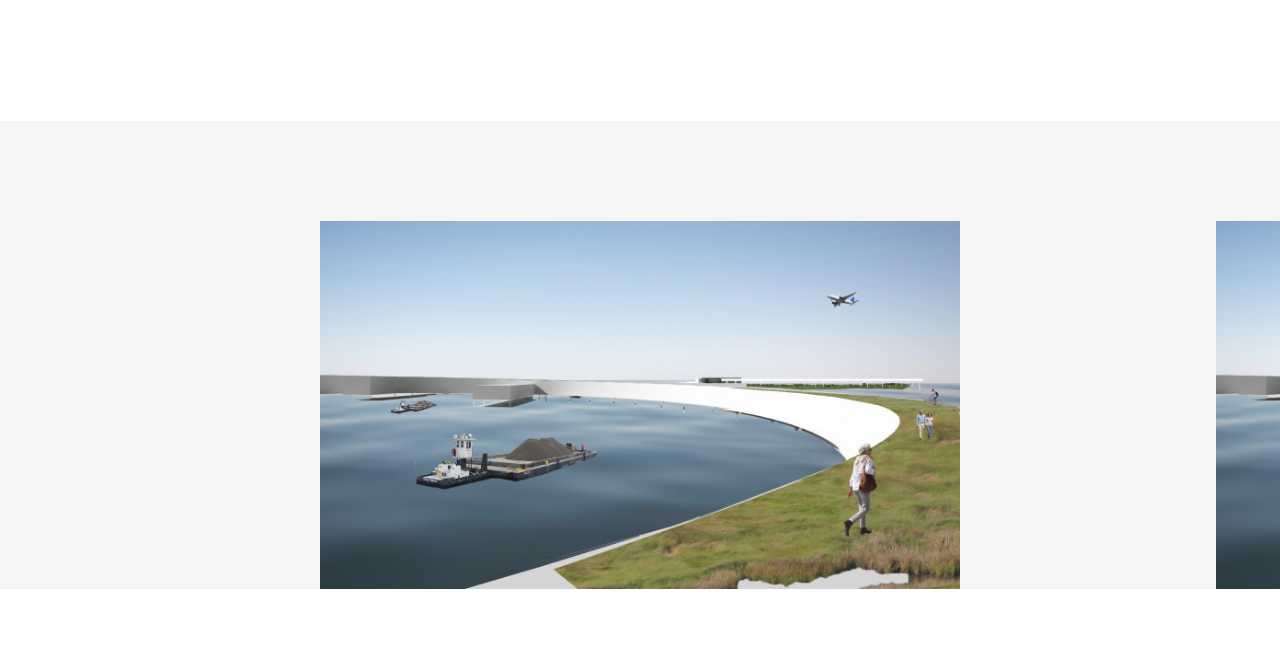
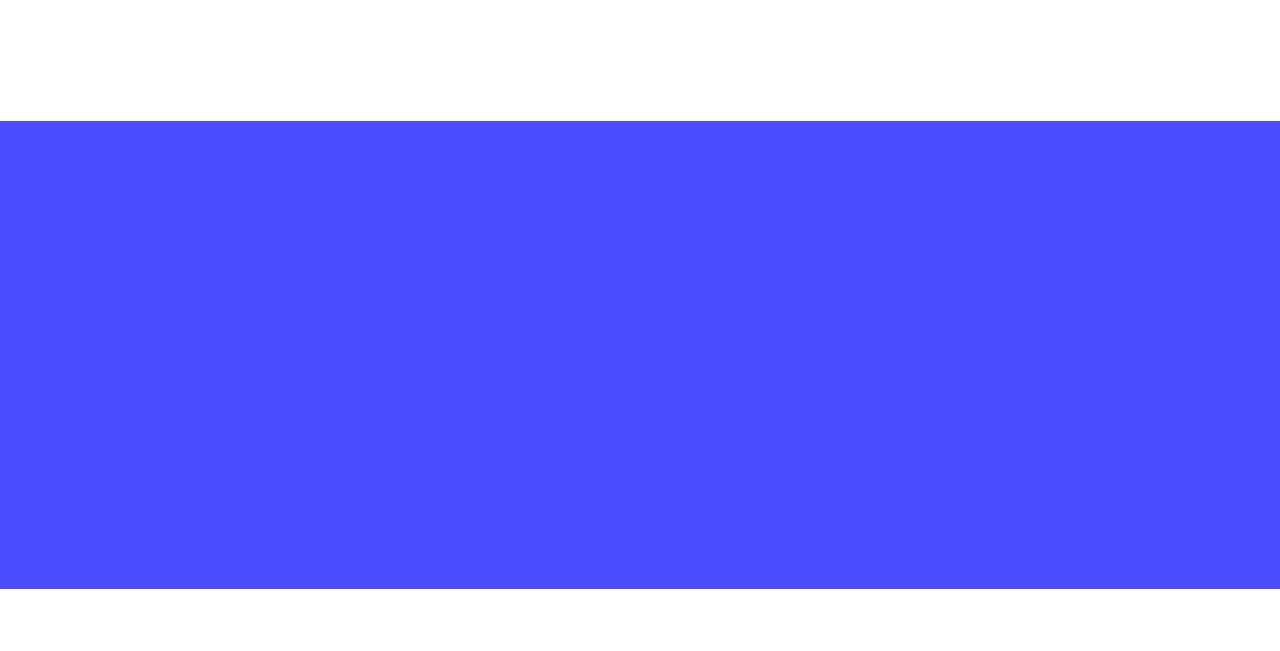
Before and after one commit to taylorz/claradykstra.com-1, a website: page ger.html in a window 1280 px wide. Shown: the part 980-1631 px from the top of the page. Drawn offline with nearby package versions, Linux system fonts and the light colour scheme.

Commit message:
position relative, blue test

```diff
--- a/scss/main.scss
+++ b/scss/main.scss
@@ -139,13 +139,14 @@ body {
       width: 100vw;
       // background: $fontColorPrimary;
       // overflow: hidden;
+      position: relative;
       .carousel-control {
         width: 50vw;
-        height: 60vh;
+        height: 100%;
         position: absolute;
         z-index: 100;
-        // background: blue;
-        // opacity: .7;
+        background: blue;
+        opacity: .7;
         &.prev {
           left: 0;
           &:hover {
```
Also changed, not shown: css/main.css, css/main.min.css.
